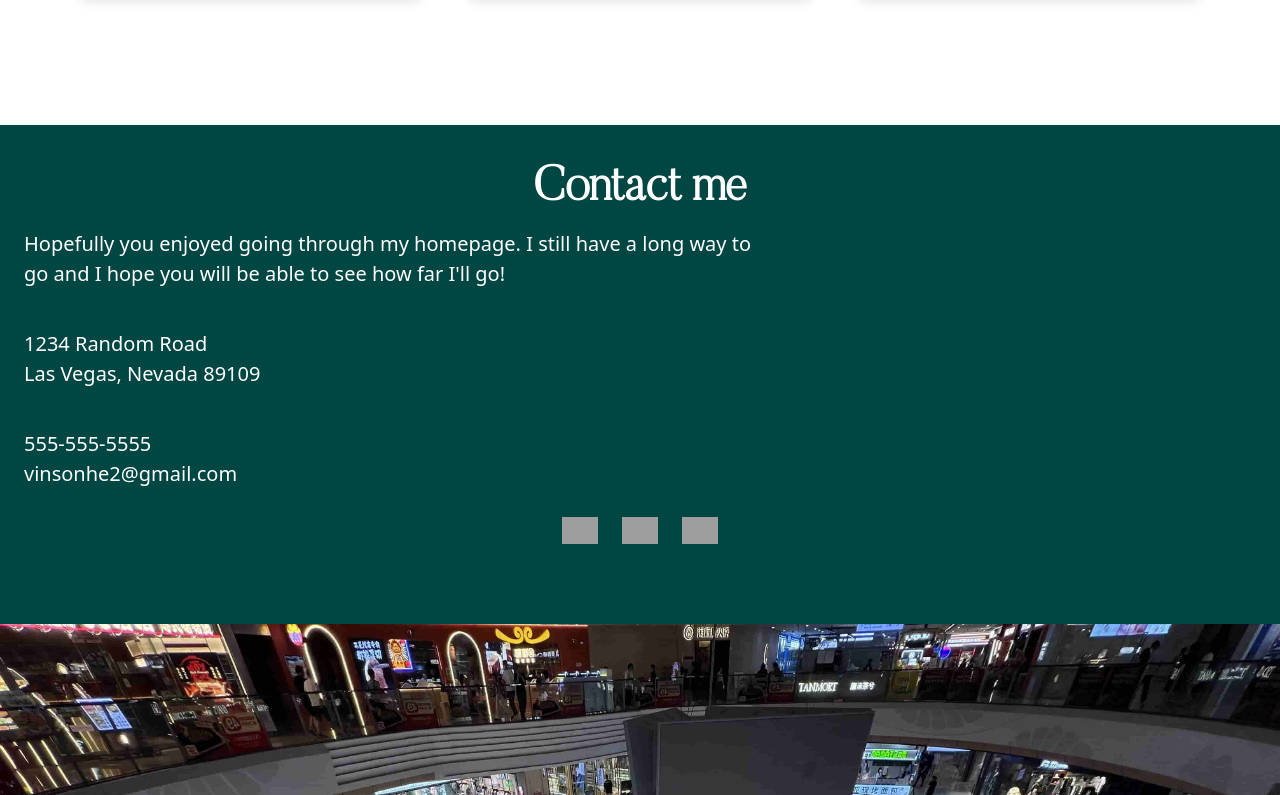
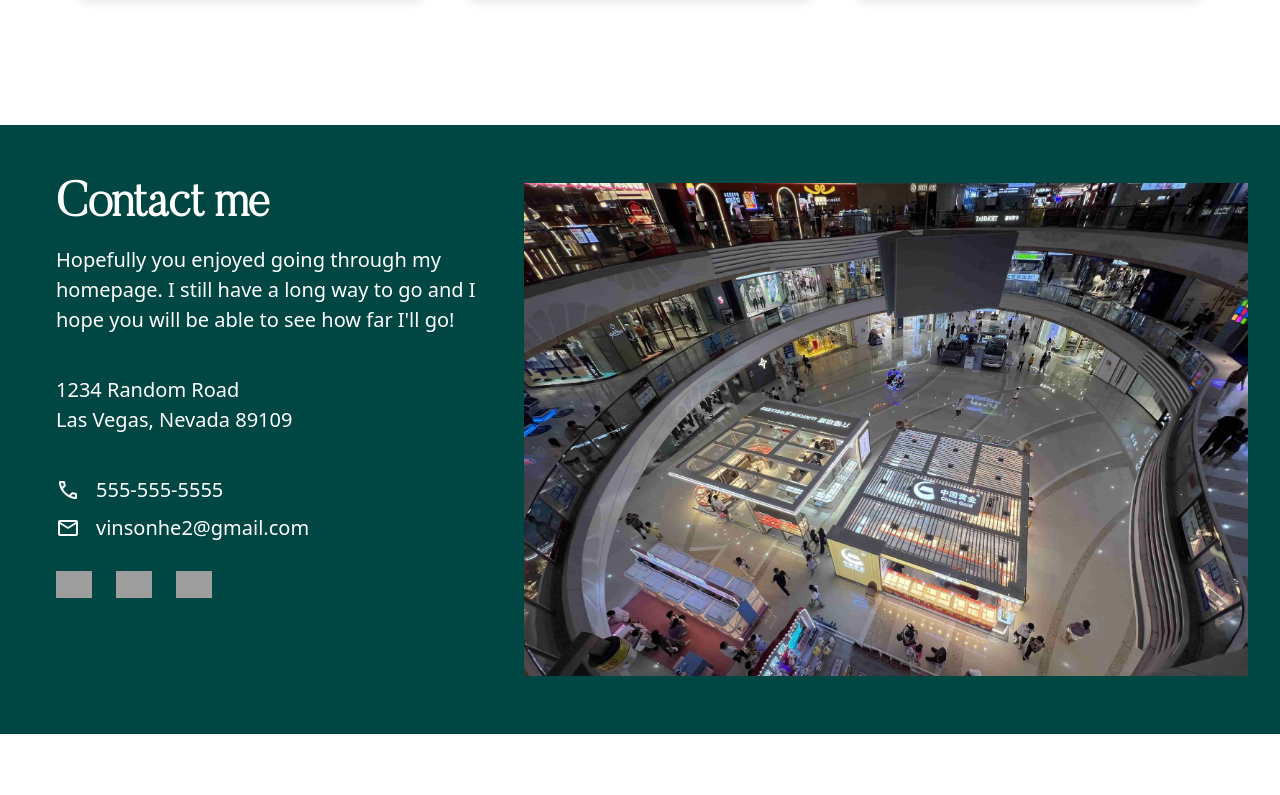
Before and after one commit to vins123sinned/homepage, a website built with webpack: page src/template.html in a window 1280 px wide. Shown: the part 1965-2760 px from the top of the page. After the commit the page ends 2699 px from the top, so only its background shows below. Built offline with nearby package versions, Linux system fonts and the light colour scheme; grey boxes are pictures that could not be loaded.

Commit message:
Add tablet media query for footer

```diff
--- a/src/styles.css
+++ b/src/styles.css
@@ -187,6 +187,16 @@ footer h2 {
     padding-top: 2.5rem;
 }
 
+.contacts p {
+    display: flex;
+    align-items: center;
+}
+
+.contacts .material-symbols-outlined {
+    margin-right: 1rem;
+    display: none;
+}
+
 footer .social-icons {
     margin-top: 1.75rem;
 }
@@ -198,6 +208,7 @@ footer .social-icons {
 
 @media (min-width: 650px) {
     /* header section */
+
     .diagonal-background {
         height: 80vh;
         transform: skewY(-15deg);
@@ -246,6 +257,41 @@ footer .social-icons {
     header .social-icons {
         display: none;
     }
+
+    /* footer section */
+
+    footer {
+        display: flex;
+        justify-content: space-between;
+        align-items: center;
+        text-align: left;
+        padding: 2rem;
+    }
+
+    footer h2 {
+        padding: 0;
+        margin-top: 0;
+    }
+
+    .contact-information {
+        width: clamp(350px, 50%, 450px);
+    }
+
+    .contacts p:first-child {
+        margin-bottom: 0.5rem;
+    }
+
+    .contacts .material-symbols-outlined {
+        display: block;
+    }
+
+    .social-icons {
+        justify-content: start;
+    }
+
+    .footer-image img {
+        max-height: 31.25rem;
+    }
 }
 
 @media (min-width: 760px) {
--- a/src/template.html
+++ b/src/template.html
@@ -5,7 +5,7 @@
     <meta name="viewport" content="width=device-width, initial-scale=1.0">
     <title>Homepage</title>
     <link rel="stylesheet" type='text/css' href="https://cdn.jsdelivr.net/gh/devicons/devicon@latest/devicon.min.css" />
-    <link rel="stylesheet" href="https://fonts.googleapis.com/css2?family=Material+Symbols+Outlined:opsz,wght,FILL,GRAD@20..48,100..700,0..1,-50..200&icon_names=open_in_new" />
+    <link rel="stylesheet" href="https://fonts.googleapis.com/css2?family=Material+Symbols+Outlined:opsz,wght,FILL,GRAD@20..48,100..700,0..1,-50..200&icon_names=call,mail,open_in_new" />
 </head>
 <body>
     <div class="diagonal-background"></div>
@@ -55,8 +55,18 @@
             </div>
 
             <div class="contacts">
-                <p class="phone-number">555-555-5555</p>
-                <p class="email">vinsonhe2@gmail.com</p>
+                <p class="phone-number">
+                    <span class="material-symbols-outlined" aria-hidden="true">
+                        call
+                    </span>
+                    555-555-5555
+                </p>
+                <p class="email">
+                    <span class="material-symbols-outlined" aria-hidden="true">
+                        mail
+                    </span>
+                    vinsonhe2@gmail.com
+                </p>
             </div>
 
             <div class="social-icons">
@@ -71,7 +81,7 @@
                     ./assets/pictures/footer/footer-landscape.jpg 1x,
                     ./assets/pictures/footer/footer-landscape-2x.jpg 2x
                 "
-                media="(orientation: landscape)"
+                media="(min-width: 1000px)"
             >
             <img
                 srcset="./assets/pictures/footer/footer-portrait-2x.jpg 2x"
```
